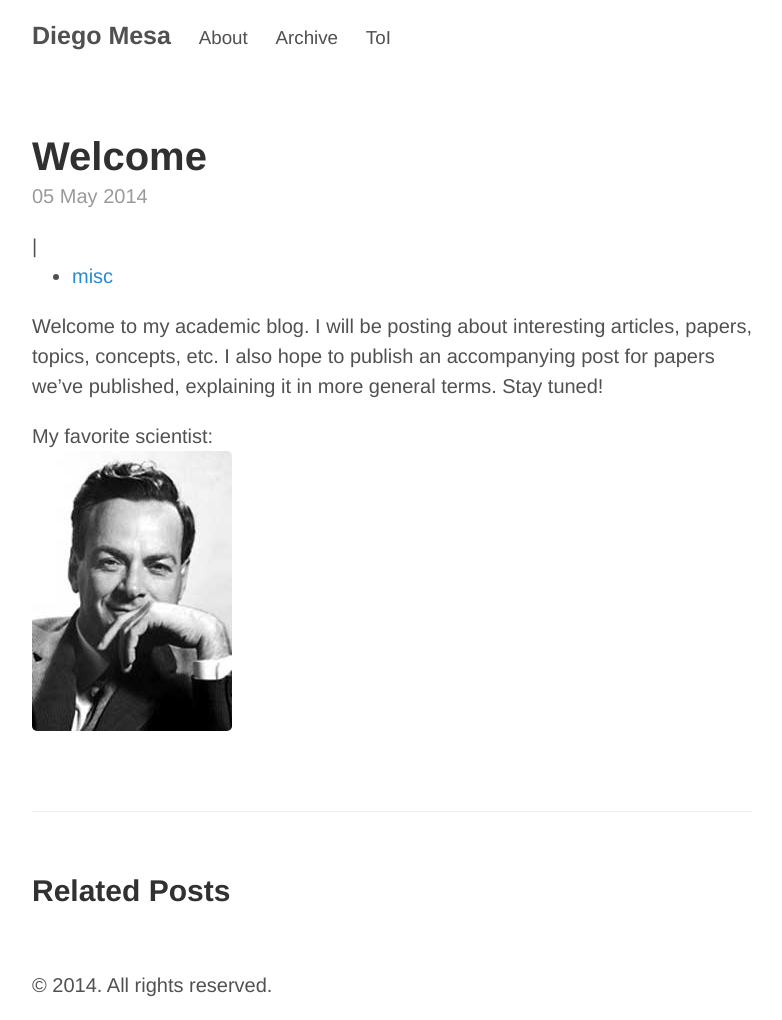
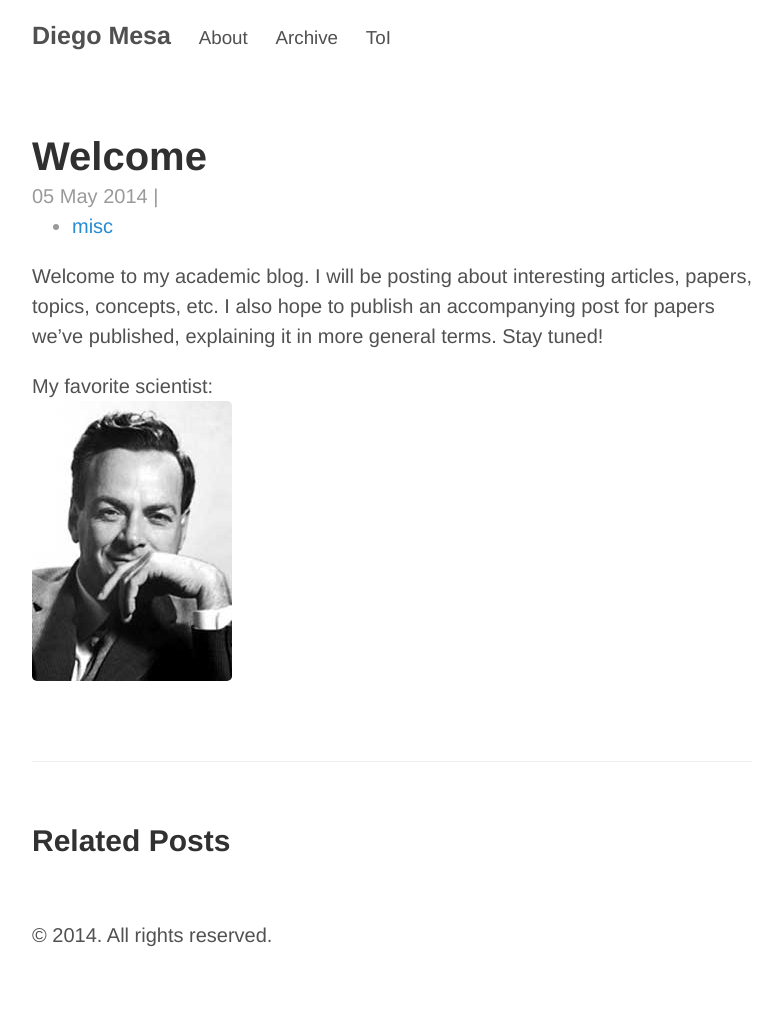
Before and after one commit to diego898/diego898.github.io, a Jekyll site: the page built from _posts/2014-05-05-welcome.md, in a window 1280 px wide. Shown: the whole page, without its empty margins (248-1030 px from the left). Built offline with Jekyll 4.4.1, drawn with Linux system fonts in a browser that asks for light colours; after the commit the page ends 970 px from its top, so only the background shows below that.

Commit message:
testing tags

```diff
--- a/_layouts/post.html
+++ b/_layouts/post.html
@@ -4,7 +4,7 @@
 
 <div class="post">
   <h1 class="post-title">{{ page.title }}</h1>
-  <span class="post-date">{{ page.date | date_to_string }}</span> | <span class="post-tags"><ul>{% for tag in page.tags %}<li><a href="/tag/{{ tag }}">{{ tag }}</a></li>{% endfor %}</ul></span>
+  <span class="post-date">{{ page.date | date_to_string }} | <ul>{% for tag in page.tags %}<li><a href="/tag/{{ tag }}">{{ tag }}</a></li>{% endfor %}</ul></span>
   {{ content }}
 </div>
 
```
